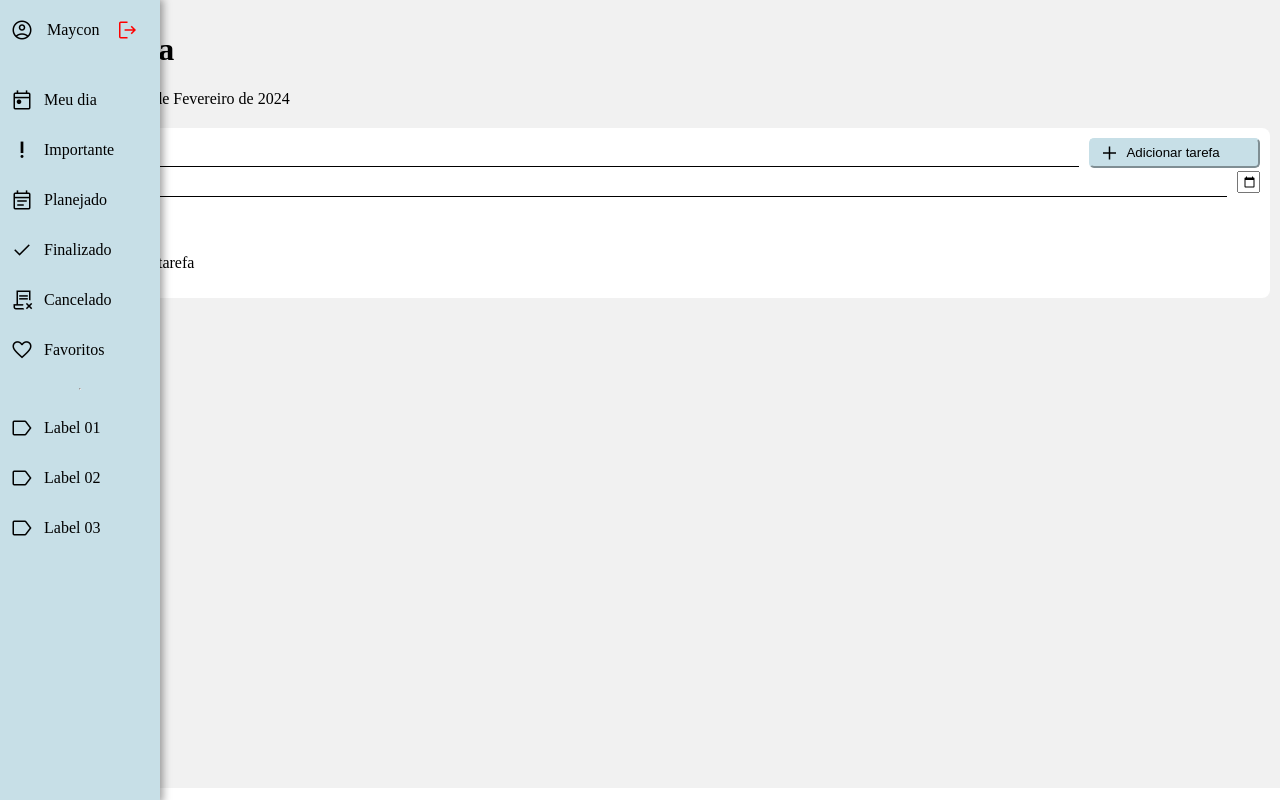
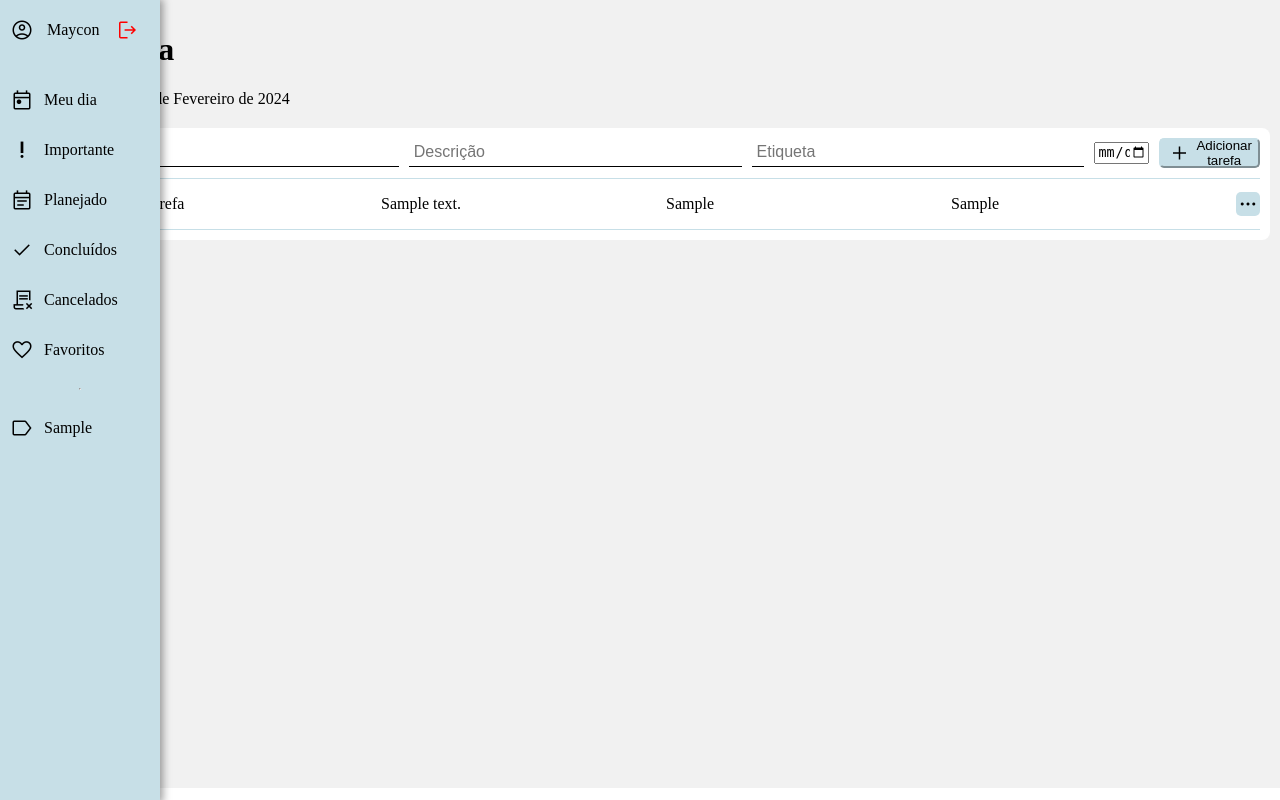
Before and after one commit to MestreWalla/SENAI_SEMESTRE_3, a PHP site: page /teste.php in a window 1280 px wide. Run offline with PHP 8.4, Linux system fonts and the light colour scheme; tables that the repository leaves empty or names only in its code hold one stand-in row (values such as "Sample post").

Commit message:
update empty tags

```diff
--- a/WEB/01TodoList/style.css
+++ b/WEB/01TodoList/style.css
@@ -167,6 +167,9 @@
     padding: 5px;
     font-size: 16px;
 }
+.input input {
+    width: 50px;
+}
 
 button,
 .task {
@@ -175,7 +178,7 @@
     gap: 5px;
 }
 
-.task {
+.task, li {
     margin-top: 10px;
     border-bottom: 1px solid var(--primary-color);
     border-top: 1px solid var(--primary-color);
--- a/WEB/01TodoList/teste.php
+++ b/WEB/01TodoList/teste.php
@@ -4,22 +4,24 @@
 
 // Verificar se o formulário foi submetido
 if ($_SERVER["REQUEST_METHOD"] == "POST") {
-    // Receber os dados do formulário
-    $nome = $_POST['nome'];
-    $descricao = $_POST['descricao'];
+    // Receber os dados do formulário e sanitizá-los
+    $nome = mysqli_real_escape_string($conn, $_POST['nome']);
+    $descricao = mysqli_real_escape_string($conn, $_POST['descricao']);
     $data_conclusao = $_POST['data_conclusao'];
+    $tags = mysqli_real_escape_string($conn, $_POST['etiqueta']); // Corrigido para 'etiqueta'
 
     // Preparar e executar a consulta SQL para inserir os dados na tabela de tarefas
-    $sql = "INSERT INTO tarefas (nome, descricao, data_conclusao) VALUES ('$nome', '$descricao', '$data_conclusao')";
-    if ($conn->query($sql) === TRUE) {
+    $stmt = $conn->prepare("INSERT INTO tarefas (nome, descricao, data_conclusao, tags) VALUES (?, ?, ?, ?)");
+    $stmt->bind_param("ssss", $nome, $descricao, $data_conclusao, $tags);
+
+    if ($stmt->execute()) {
         echo "Nova tarefa criada com sucesso!";
     } else {
         echo "Erro ao criar nova tarefa: " . $conn->error;
     }
+
+    $stmt->close(); // Fechar a declaração
 }
-
-// Fechar a conexão com o banco de dados (opcional, pois a conexão será fechada automaticamente no final do script)
-$conn->close();
 ?>
 
 <!DOCTYPE html>
@@ -43,61 +45,52 @@
             </a>
             <a href="" class="userContent logout"><span class="material-symbols-outlined">logout</span></a>
         </div>
-        <a href="">
-            <span class="material-symbols-outlined">
-                today
-            </span>
+        <!-- Links do menu -->
+        <a href="#">
+            <span class="material-symbols-outlined">today</span>
             <p>Meu dia</p>
         </a>
-        <a href="">
-            <span class="material-symbols-outlined">
-                priority_high
-            </span>
+        <a href="#">
+            <span class="material-symbols-outlined">priority_high</span>
             <p>Importante</p>
         </a>
-        <a href="">
-            <span class="material-symbols-outlined">
-                event_note
-            </span>
+        <a href="#">
+            <span class="material-symbols-outlined">event_note</span>
             <p>Planejado</p>
         </a>
-        <a href="">
-            <span class="material-symbols-outlined">
-                done
-            </span>
-            <p>Finalizado</p>
+        <a href="#">
+            <span class="material-symbols-outlined">done</span>
+            <p>Concluídos</p>
         </a>
-        <a href="">
-            <span class="material-symbols-outlined">
-                contract_delete
-            </span>
-            <p>Cancelado</p>
+        <a href="#">
+            <span class="material-symbols-outlined">contract_delete</span>
+            <p>Cancelados</p>
         </a>
-        <a href="">
-            <span class="material-symbols-outlined">
-                favorite
-            </span>
+        <a href="#">
+            <span class="material-symbols-outlined">favorite</span>
             <p>Favoritos</p>
         </a>
         <hr>
-        <a href="#" id="labels" class="labels">
-            <span class="material-symbols-outlined">
-                label
-            </span>
-            <p>Label 01</p>
-        </a>
-        <a href="#" id="labels" class="labels">
-            <span class="material-symbols-outlined">
-                label
-            </span>
-            <p>Label 02</p>
-        </a>
-        <a href="#" id="labels" class="labels">
-            <span class="material-symbols-outlined">
-                label
-            </span>
-            <p>Label 03</p>
-        </a>
+        <!-- Exibir as tags existentes no banco de dados -->
+        <?php
+    // Consulta SQL para selecionar todas as tags distintas da tabela de tarefas que não são vazias
+$sql_tags = "SELECT DISTINCT tags FROM tarefas WHERE tags <> ''";
+
+    $result_tags = $conn->query($sql_tags);
+
+    // Verificar se há resultados da consulta
+    if ($result_tags->num_rows > 0) {
+        // Exibir as tags em uma lista no menu lateral
+        while ($row_tags = $result_tags->fetch_assoc()) {
+            echo '<a href="#" class="labels">';
+            echo '<span class="material-symbols-outlined">label</span>';
+            echo '<p>' . $row_tags['tags'] . '</p>';
+            echo '</a>';
+        }
+    } else {
+        echo '<p>Nenhuma tag encontrada.</p>';
+    }
+    ?>
 </header>
     <main>
         <div class="mayDay">
@@ -123,23 +116,17 @@
             <div class="myDayContent">
                 <form method="POST" action="<?php echo htmlspecialchars($_SERVER["PHP_SELF"]); ?>">
                     <div class="input">
-                        <input type="text" name="nome" placeholder="nome" id="nome">
+                        <input type="text" name="nome" placeholder="Nome" id="nome">
+                        <input type="text" name="descricao" placeholder="Descrição" id="descricao">
+                        <input type="text" name="etiqueta" placeholder="Etiqueta" id="etiqueta">
+                        <input type="date" name="data_conclusao" placeholder="Data para conclusão" id="data">
                         <button type="submit">
-                            <span class="material-symbols-outlined">
-                                add
-                            </span>
+                            <span class="material-symbols-outlined">add</span>
                             <p>Adicionar tarefa</p>
                         </button>
                     </div>
-                    <div class="input">
-                        <input type="text" name="descricao" placeholder="descrição" id="descricao">
-                        <input type="date" name="data_conclusao" placeholder="data para conclusão" id="data">
-                    </div>
                 </form>
                 <?php
-// Incluir o arquivo de conexão com o banco de dados
-include 'db_connection.php';
-
                 // Consulta SQL para selecionar todas as tarefas da tabela
                 $sql = "SELECT * FROM tarefas";
                 $result = $conn->query($sql);
@@ -147,23 +134,33 @@
                 // Verificar se há resultados da consulta
                 if ($result->num_rows > 0) {
                     // Exibir as tarefas em uma lista não ordenada
-    echo '<ul>';
                     while ($row = $result->fetch_assoc()) {
-        echo '<li>';
+                        echo '<div class="task">';
                         echo '<input class="checkbox" type="checkbox" id="' . $row['id'] . '" name="' . $row['id'] . '" value="' . $row['nome'] . '">';
                         echo '<label for="' . $row['id'] . '"></label>';
                         echo '<p>' . $row['nome'] . '</p>';
-        echo '</li>';
+                        echo '<p>' . $row['descricao'] . '</p>';
+                        echo '<p>' . $row['tags'] . '</p>';
+                        echo '<p>' . $row['data_conclusao'] . '</p>';
+                        echo '<div class="opcoesTarefa">';
+                        echo '<span class="material-symbols-outlined">more_horiz</span>';
+                        echo '<div class="opcoesTarefaButtons">';
+                        echo '<div>';
+                        echo '<span class="material-symbols-outlined">task_alt</span>';
+                        echo '<p>Completar Tarefa</p>';
+                        echo '</div>';
+                        echo '<div>';
+                        echo '<span class="material-symbols-outlined">delete</span>';
+                        echo '<p>Apagar Tarefa</p>';
+                        echo '</div>';
+                        echo '</div>';
+                        echo '</div>';
+                        echo '</div>';
                     }
-    echo '</ul>';
                 } else {
                     echo 'Nenhuma tarefa encontrada.';
                 }
-
-// Fechar a conexão com o banco de dados
-$conn->close();
                 ?>
-
             </div>
             <input type="color" name="" id="">
         </div>
```
Lines whose indentation alone changed are shown as unchanged.
